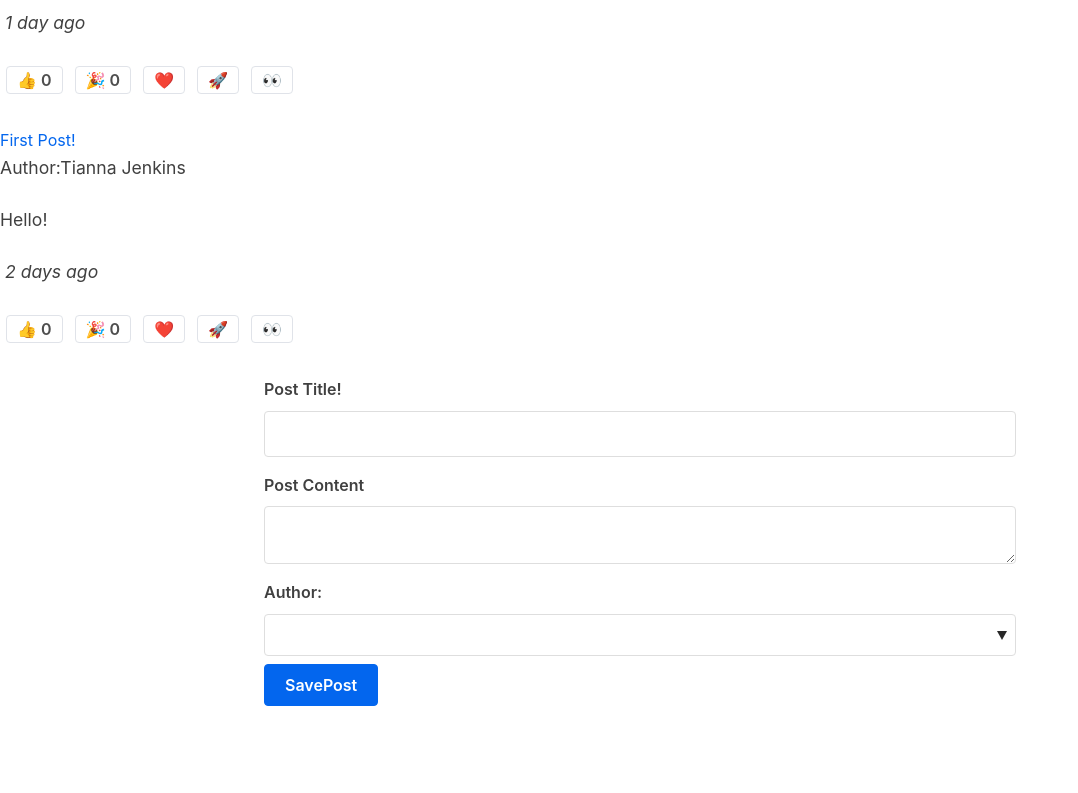
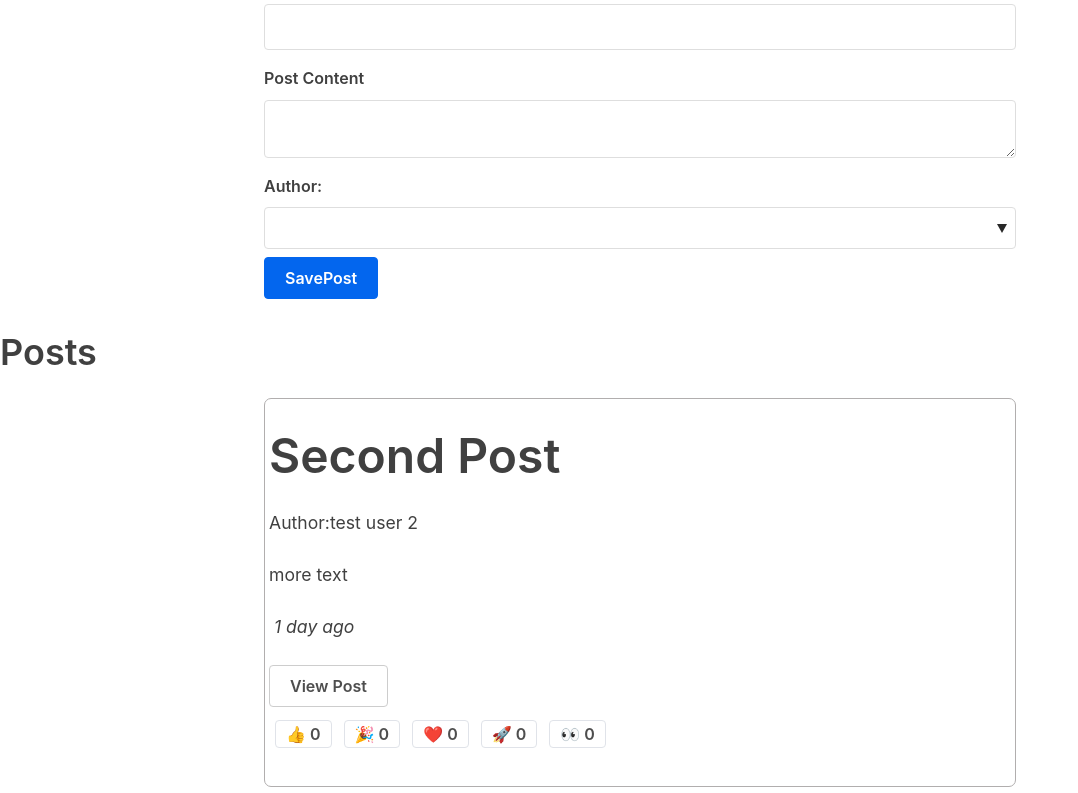
Before and after one commit to eviry-ishikawa/redux-toolkit-tutorial, a React (Create React App) app: page / in a window 1280 px wide. Shown: the part 260-1053 px from the top of the page, without its empty margins (0-1078 px from the left). Before the commit the page ends 974 px from the top, so only its background shows below. Built offline with nearby package versions, Linux system fonts and the light colour scheme; what miragejs, txtgen would draw is missing.

Commit message:
fix styles

```diff
--- a/src/App.js
+++ b/src/App.js
@@ -23,8 +23,8 @@ function App() {
             path="/"
             render={() => (
               <React.Fragment>
+                <AddPostForm/>
                 <PostList/>
-                <AddPostForm/>
               </React.Fragment>)}
           />
           <Route exact path="/posts/:id" component={SinglePostPage} />
--- a/src/features/posts/AddPostForm.js
+++ b/src/features/posts/AddPostForm.js
@@ -37,6 +37,7 @@ export  function AddPostForm() {
 
   return (
     <div>
+      <h1>Add Post</h1>
       <section>
         <form>
           <label>Post Title!</label>
--- a/src/features/posts/PostList.js
+++ b/src/features/posts/PostList.js
@@ -12,9 +12,13 @@ export const PostList = () => {
 
   return (
     <div>
+      <h1>Posts</h1>
+      <section className="posts-list">
         {orderedPosts.map((post) =>
-        <article key={post.id}>
-          <Link to={`/posts/${post.id}`}>{post.title}</Link>
+          <article key={post.id} className="post-excerpt">
+              <h1>
+                {post.title}
+              </h1>
             <p>
               Author:<PostAuthor userId={post.user}/>
             </p>
@@ -22,11 +26,15 @@ export const PostList = () => {
             <p>
               <TimeAgo timestamp={post.date}/>
             </p>
+            <Link to={`/posts/${post.id}`} className="button muted-button">
+              View Post
+            </Link>
             <p>
               <ReactionButton post={post}/>
             </p>
           </article>
         )}
+      </section>
     </div>
   )
 
--- a/src/features/posts/postsSlice.js
+++ b/src/features/posts/postsSlice.js
@@ -1,8 +1,8 @@
 import { createSlice, nanoid } from "@reduxjs/toolkit"
 
 const initialState = [
-  { id: "1", title: "First Post!", content: "Hello!", user:"0", date:"2020-11-20T02:06:06.764Z",reactions: { thumbsUp:0, hooray: 0 } },
-  { id: "2", title: "Second Post", content:"more text", user:"1", date: "2020-11-21T02:06:06.764Z",reactions: { thumbsUp:0, hooray: 0 } }
+  { id: "1", title: "First Post!", content: "Hello!", user:"0", date:"2020-11-20T02:06:06.764Z",reactions: { thumbsUp:0, hooray: 0,heart:0,rocket:0,eyes:0 } },
+  { id: "2", title: "Second Post", content:"more text", user:"1", date: "2020-11-21T02:06:06.764Z",reactions: { thumbsUp:0, hooray: 0,heart:0,rocket:0,eyes:0 } }
 ]
 
 const postsSlice = createSlice({
@@ -21,7 +21,7 @@ const postsSlice = createSlice({
             content,
             user: userId,
             date: new Date().toISOString(),
-            reactions: { thumbsUp:0, hooray: 0 }
+            reactions: { thumbsUp:0, hooray: 0,heart:0,rocket:0,eyes:0}
           }
         }
       }
```
Lines whose indentation alone changed are shown as unchanged.
